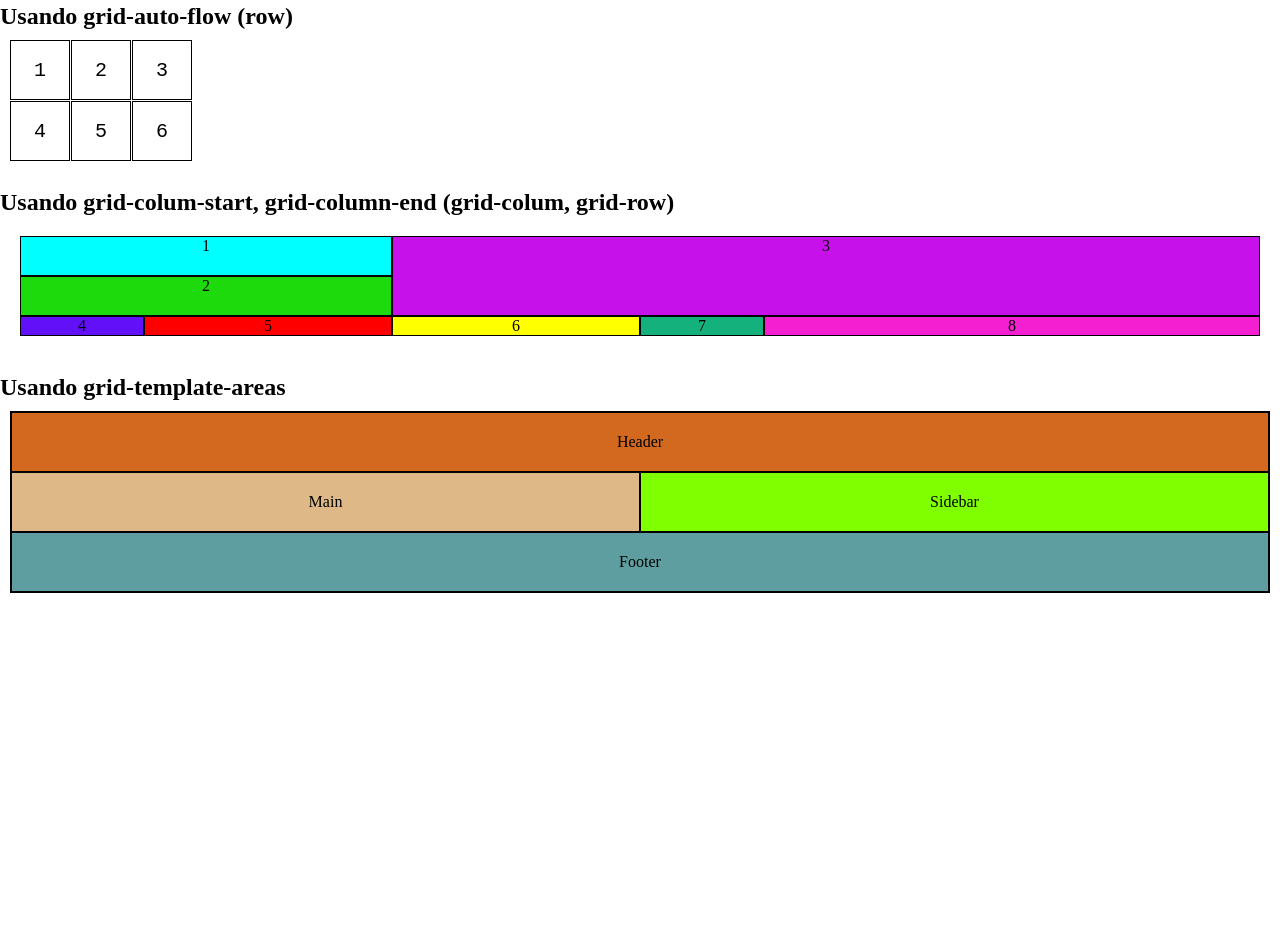
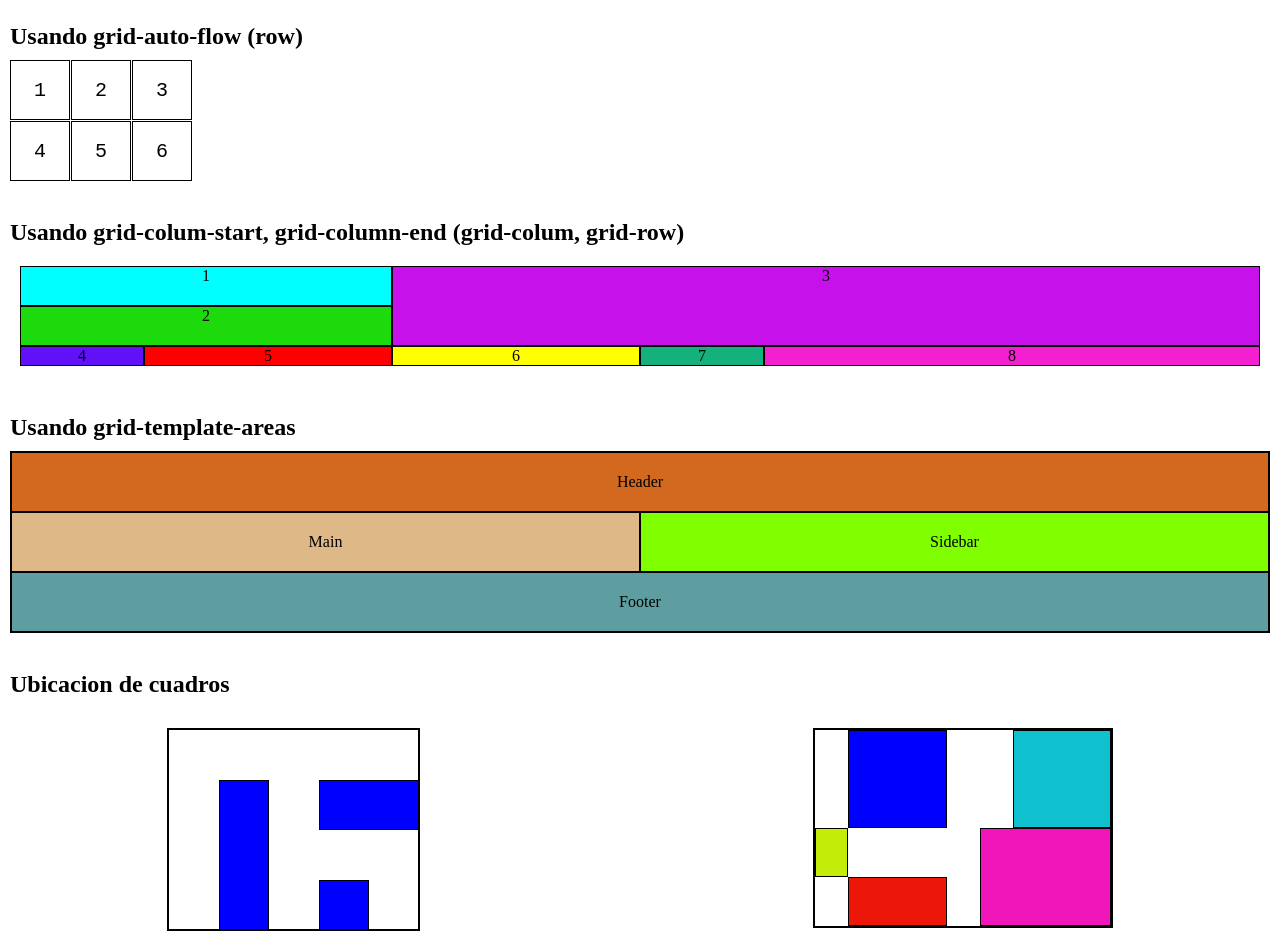
Before and after one commit to AngieNataliaT/ejercicios, a plain HTML site: page grid/index.html in a window 1280 px wide. Shown: the part 220-1171 px from the top of the page. Before the commit the page ends 823 px from the top, so only its background shows below. Drawn offline with Linux system fonts and the light colour scheme.

Commit message:
git continuacion

```diff
--- a/grid/index.html
+++ b/grid/index.html
@@ -7,7 +7,7 @@
     <title>GRID</title>
   </head>
   <body>
-    <h1>GRID</h1>
+    <h1 class="titulo">GRID</h1>
     <h2>Usando grid-auto-flow (column)</h2>
     <div class="grid">
       <div>1</div>
@@ -41,12 +41,33 @@
     </div>
 
     <br />
+
     <h2>Usando grid-template-areas</h2>
+
     <div class="container">
       <div class="a">Header</div>
       <div class="b">Main</div>
       <div class="c">Sidebar</div>
       <div class="d">Footer</div>
     </div>
+
+    <br />
+    <h2>Ubicacion de cuadros</h2>
+    <div class="cajas">
+      <div class="caja-grande">
+        <div class="caja-1"></div>
+        <div class="caja-2"></div>
+        <div class="caja-3"></div>
+      </div>
+
+      <br />
+      <div class="caja">
+        <div class="cajita-1"></div>
+        <div class="cajita-2"></div>
+        <div class="cajita-3"></div>
+        <div class="cajita-4"></div>
+        <div class="cajita-5"></div>
+      </div>
+    </div>
   </body>
 </html>
--- a/grid/styles.css
+++ b/grid/styles.css
@@ -2,6 +2,16 @@
   box-sizing: border-box;
   margin: 0;
   padding: 0;
+}
+
+.titulo {
+  display: flex;
+  justify-content: center;
+  color: darkmagenta;
+}
+
+h2 {
+  margin: 10px;
 }
 
 .grid {
@@ -179,3 +189,95 @@
   width: 100%;
   background-color: cadetblue;
 }
+
+.cajas {
+  display: flex;
+  justify-content: space-evenly;
+  gap: 30px;
+}
+
+.caja-grande {
+  display: grid;
+  grid-template-columns: 50px 50px 50px 50px 50px;
+  grid-template-rows: 50px 50px 50px 50px;
+  width: 253px;
+  height: 203px;
+  border: 2px solid black;
+  margin: 20px;
+}
+
+.caja-1 {
+  display: grid;
+  grid-column-start: 2;
+  grid-column-end: 3;
+  grid-row-start: 2;
+  grid-row-end: 5;
+  background-color: blue;
+  border: 1px solid black;
+}
+
+.caja-2 {
+  display: grid;
+  grid-column: 4/5;
+  grid-row: 4/5;
+  background-color: blue;
+  border: 1px solid black;
+}
+
+.caja-3 {
+  display: grid;
+  grid-column: 4/6;
+  grid-row: 2/3;
+  background-color: blue;
+  border: 1px solid black;
+}
+
+.caja {
+  display: grid;
+  grid-template-columns: repeat(9, 1fr);
+  grid-template-rows: repeat(4, 1fr);
+  border: 2px solid black;
+  width: 300px;
+  height: 200px;
+  margin: 20px;
+}
+
+.cajita-1 {
+  display: grid;
+  grid-column: 2/5;
+  grid-row: 1/3;
+  background-color: blue;
+  border: 1px solid black;
+}
+
+.cajita-2 {
+  display: grid;
+  grid-column: 7/10;
+  grid-row: 1/3;
+  background-color: rgb(15, 193, 206);
+  border: 1px solid black;
+}
+
+.cajita-3 {
+  display: grid;
+  grid-column: 1/2;
+  grid-row: 3/4;
+  background-color: rgb(195, 236, 8);
+  border: 1px solid black;
+}
+
+.cajita-4 {
+  display: grid;
+  grid-column: 2/5;
+  grid-row: 4/5;
+  background-color: rgb(236, 23, 8);
+  border: 1px solid black;
+}
+
+.cajita-5 {
+  display: grid;
+  grid-column: 6/10;
+  grid-row: 3/5;
+  background-color: rgb(240, 22, 185);
+  border: 1px solid black;
+}
```
